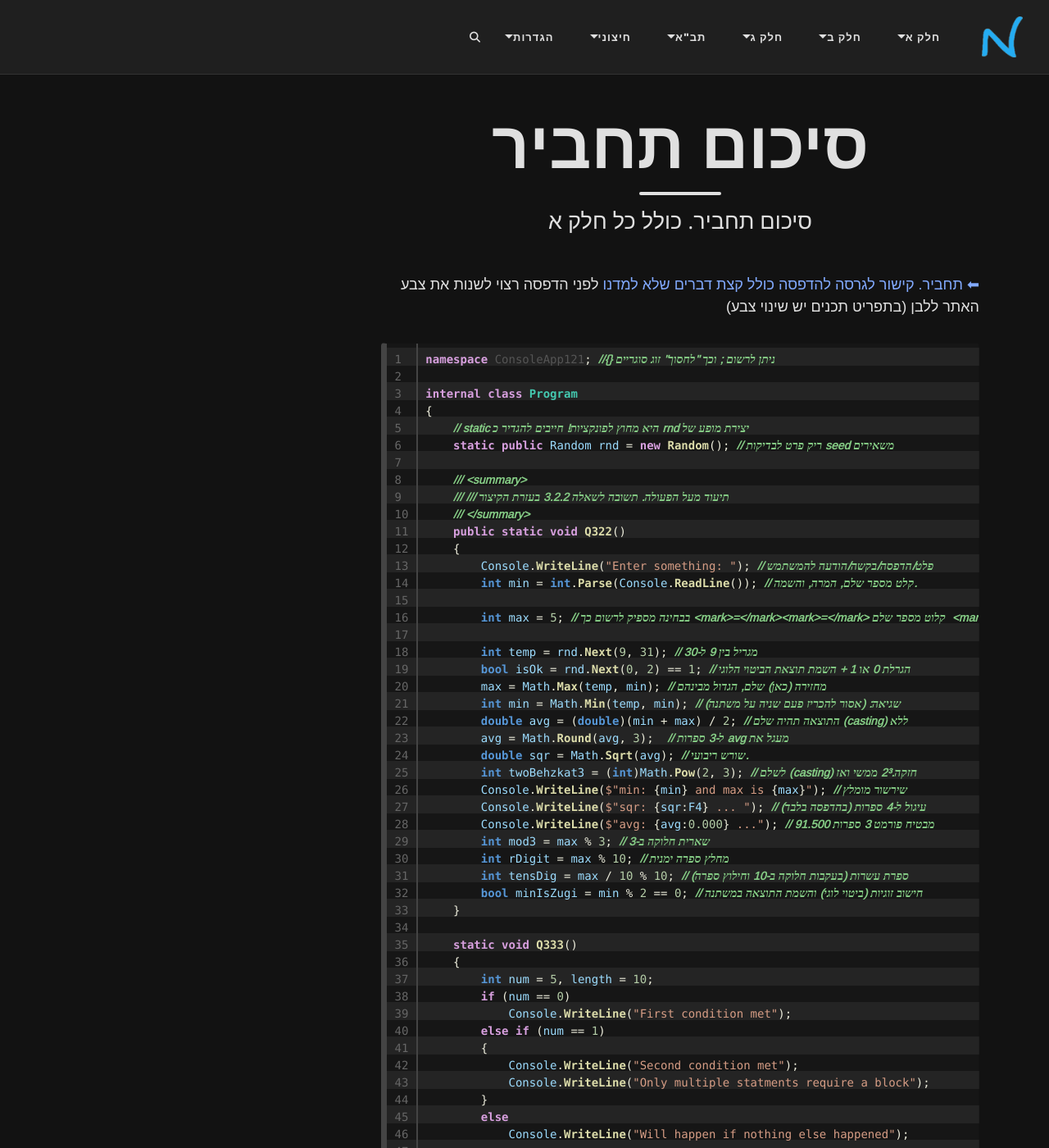
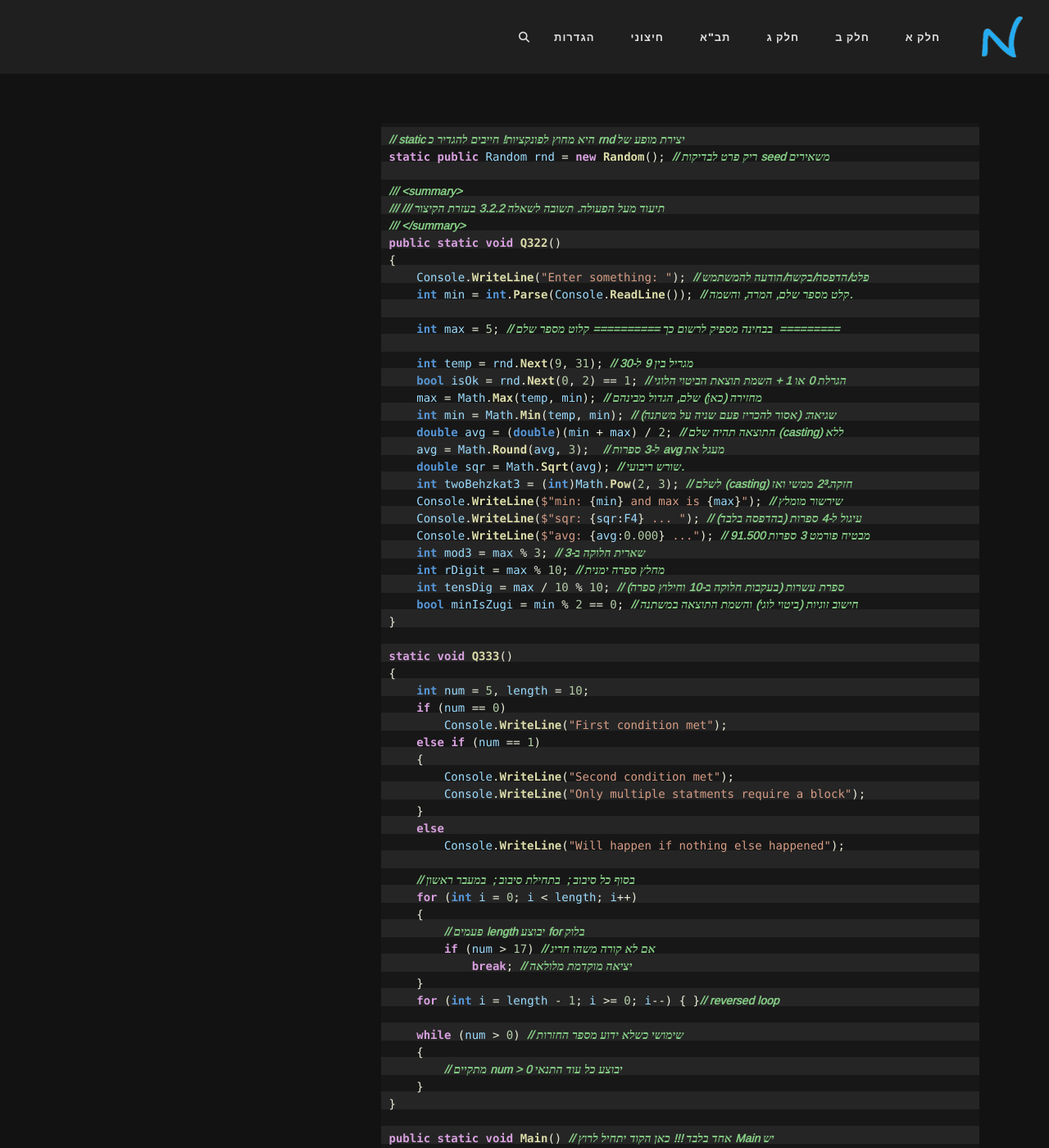
Before and after one commit to 3strategy/BeautifulYesodot, a Jekyll site: the page built from cs/ChapterSyntaxSummary2.md, in a window 1280 px wide and 1400 px high. Shown: the whole window at 82% size. Built offline with Jekyll 4.4.1, drawn with Linux system fonts in a browser that asks for light colours; comment, search, counter and statistics services are not loaded; some of the changed text lies outside the part shown.

Commit message:
removed redundant summaries. update page-to-print template to skip title. added tags for summary תקציר to show up on searches. updated links. Added Objects summary

````diff
--- a/_config.yml
+++ b/_config.yml
@@ -83,6 +83,7 @@
         - תרגול 5.3: "/cs/Chapter5Ex5.3"
 
     - תקציר עד כאן: "/cs/ChapterSyntaxSummary"
+    - תקציר א: "/cs/ChapterSyntaxSummary2"
 
 
   חלק ב:
@@ -126,7 +127,7 @@
         - אינדקס צפייה: "/cs2/VideoLinks/Chapter9VidLinks/"
         - סרטוני פרק 9: "https://www.youtube.com/playlist?list=PLnVUJu2KuoA2cT3X-Fui7j6HZJWZM6vnK"
 
-    - תקציר תחביר: "/cs2/ChapterSyntaxSummaryToPrint"
+    - תקציר תחביר: "/cs2/ChapterSyntaxSummary"
 
   חלק ג:
     - סיכום הפרקים הקודמים: "/cs3e/ChapterGimelOpening/"
@@ -144,6 +145,7 @@
         - 11.1.2 תרגול אינטרקטיבי: "/cs3e/Ex/Ex11.1objects_array_interactive.html"
         - כתיבת מחלקות 11.2: "/cs3e/Objects_02_BuildingClasses"
         - זום 26.1.29: "/cs3e/Objects_02_BuildingClasses/#id_zoom26_1_29"
+        - תקציר תחביר למבחן 11.2: "/cs3e/Objects_02_IntermediarySummary"
         - 11.3 Don't Ask, Tell: "/cs3e/Objects_03_DontAskTell/"
         - 11.4 In C#: "/cs3e/Objects_04_in_csharp/"
         - קישורים 11.9: "/cs3e/Objects_09_Links/"
--- a/_layouts/page-to-print.html
+++ b/_layouts/page-to-print.html
@@ -9,6 +9,10 @@
     border: none !important;
     box-shadow: none !important;
     outline: none !important;
+  }
+  /* hide page title in print layout */
+  .page-heading h1 {
+    display: none !important;
   }
 </style>
 
--- a/cs/ChapterSyntaxSummary.md
+++ b/cs/ChapterSyntaxSummary.md
@@ -1,68 +1,49 @@
 ---
-layout: page
-title: "סיכום תחביר"
+layout: page-to-print
+title: "סיכום תחביר שיעורים 1,2"
 subtitle: "סיכום תחביר. כרגע כולל את שיעורים 1, 2 ועוד קצת"
 tags: [סיכום, תחביר, syntax]
 mathjax: true
 lang: he
 ---
 
-לא למדנו עדיין את שורות 26, 27, 29,30,31 אבל רשמתי בכל זאת
-
-הפירמוטים בשורות 26,27 לא למבחן (זה פשוט מאד נח אז רציתי שיהיה לכם)
-
-לא למדנו (אכין סרטון) איך לרשום מספר תוכניות באותו עמוד (כל מה שקורה בשורות 33-40). שורה 36 היא נקודת ההתחלה, ומשם הקוד ימשיך ל-Q322 כלומר לבצע את שורה 10 ואילך. מי שצפה בקמפוס כבר פגש את זה.
-
-[⬅ תחביר. קישור לגרסה להדפסה כולל קצת דברים שלא למדנו](/cs/ChapterSyntaxSummaryToPrint)
-
-לפני הדפסה רצוי לשנות את צבע האתר ללבן (בתפריט תכנים יש שינוי צבע)
-
-[⬅ תחביר. קישור לגרסה להדפסה כולל כל חלק א](/cs/ChapterSyntaxSummary2ToPrint)
-
-[⬅ תחביר. קישור לגרסה כולל כל חלק א](/cs/ChapterSyntaxSummary2)
-
-{% highlight csharp linenos %}namespace ConsoleApp121; //{} ניתן לרשום ; וכך "לחסוך" זוג סוגריים
-
-internal class Program
-{
-  // היא מחוץ לפונקציות rnd יצירת מופע של
-  static public Random rnd = new Random(); // ריק פרט לבדיקות seed משאירים
-  /// <summary>
-  /// /// תיעוד מעל הפעולה. תשובה לשאלה 3.2.2 בעזרת הקיצור
-  /// </summary>
-  public static void Q322()
-  {
-    Console.WriteLine("Enter something: "); // פלט/הדפסה/בקשה/הודעה להמשתמש
-    int min = int.Parse(Console.ReadLine()); // קלט מספר שלם, המרה, והשמה.
-
-    int max = // בבחינה מספיק לרשום כך ========== קלוט מספר שלם  =========
-
-    int temp = rnd.Next(5, 11); // מגריל בין 5 ל-10
-
-    int max = Math.Max(temp, min); // מחזירה (כאן) שלם, הגדול מבינהם
-    min = Math.Min(temp, min); // אסור להכריז פעם שניה על משתנה
-    double avg = (double)(min + max) / 2; // התוצאה תהיה שלם (casting) ללא
-    avg = Math.Round(avg, 3);  // ל-3 ספרות avg מעגל את
-    double sqr = Math.Sqrt(avg); // שורש ריבועי.
-    int twoBehzkat3 = (int)Math.Pow(2, 3); // לשלם (casting) חזקה.2³ ממשי ואז
-    Console.WriteLine($"min: {min} and max is {max}"); // שירשור מומלץ
-    Console.WriteLine($"sqr: {sqr:F4} ... "); // (עיגול ל-4 ספרות (בהדפסה בלבד
-    Console.WriteLine($"avg: {avg:0.000} ..."); // 91.500 מבטיח פורמט 3 ספרות
-    int mod3 = max % 3; // שארית חלוקה ב-3
-    int rDigit = max % 10; // מחלץ ספרה ימנית
-    int tensDig = max / 10 % 10; // (ספרת עשרות (בעקבות חלוקה ב-10 וחילוץ ספרה
-    bool minIsZugi = min % 2 == 0; // חישוב זוגיות (ביטוי לוגי) והשמת התוצאה במשתנה
-  }
-  static void Main2()
-  {
-  }
-  static void Main() // אחד בלבד !!! כאן הקוד יתחיל לרוץ Main יש
-  {
-    Q322(); // Q322 (קריאה לפעולה (פונקציה
-    Main2(); // הדרך לכתוב ולהפעיל כמה תכניות באותו פרוייקט
-  }
-}
-{% endhighlight %}
 
 
-[⬅ תחביר. קישור לגרסה להדפסה כולל קצת דברים שלא למדנו](/cs/ChapterSyntaxSummaryToPrint)
+```csharp
+// היא מחוץ לפונקציות rnd יצירת מופע של
+static public Random rnd = new Random(); // ריק פרט לבדיקות seed משאירים
+/// <summary>
+/// /// תיעוד מעל הפעולה. תשובה לשאלה 3.2.2 בעזרת הקיצור
+/// </summary>
+public static void Q322()
+{
+  Console.WriteLine("Enter something: "); // פלט/הדפסה/בקשה/הודעה להמשתמש
+  int min = int.Parse(Console.ReadLine()); // קלט מספר שלם, המרה, והשמה.
+
+  int max = // בבחינה מספיק לרשום כך ========== קלוט מספר שלם  =========
+
+  int temp = rnd.Next(5, 11); // מגריל בין 5 ל-10
+
+  int max = Math.Max(temp, min); // מחזירה (כאן) שלם, הגדול מבינהם
+  min = Math.Min(temp, min); // אסור להכריז פעם שניה על משתנה
+  double avg = (double)(min + max) / 2; // התוצאה תהיה שלם (casting) ללא
+  avg = Math.Round(avg, 3);  // ל-3 ספרות avg מעגל את
+  double sqr = Math.Sqrt(avg); // שורש ריבועי.
+  int twoBehzkat3 = (int)Math.Pow(2, 3); // לשלם (casting) חזקה.2³ ממשי ואז
+  Console.WriteLine($"min: {min} and max is {max}"); // שירשור מומלץ
+  Console.WriteLine($"sqr: {sqr:F4} ... "); // (עיגול ל-4 ספרות (בהדפסה בלבד
+  Console.WriteLine($"avg: {avg:0.000} ..."); // 91.500 מבטיח פורמט 3 ספרות
+  int mod3 = max % 3; // שארית חלוקה ב-3
+  int rDigit = max % 10; // מחלץ ספרה ימנית
+  int tensDig = max / 10 % 10; // (ספרת עשרות (בעקבות חלוקה ב-10 וחילוץ ספרה
+  bool minIsZugi = min % 2 == 0; // חישוב זוגיות (ביטוי לוגי) והשמת התוצאה במשתנה
+}
+static void Main2()
+{
+}
+static void Main() // אחד בלבד !!! כאן הקוד יתחיל לרוץ Main יש
+{
+  Q322(); // Q322 (קריאה לפעולה (פונקציה
+  Main2(); // הדרך לכתוב ולהפעיל כמה תכניות באותו פרוייקט
+}
+```
--- a/cs/ChapterSyntaxSummary2.md
+++ b/cs/ChapterSyntaxSummary2.md
@@ -1,85 +1,76 @@
 ---
-layout: page
-title: "סיכום תחביר"
-subtitle: "סיכום תחביר. כולל כל חלק א"
-tags: [סיכום, תחביר, syntax]
+layout: page-to-print
+tags: [סיכום, תחביר, syntax, summary]
+title: תקציר תחביר חלק א
 mathjax: true
 lang: he
 ---
 
-[⬅ תחביר. קישור לגרסה להדפסה כולל קצת דברים שלא למדנו](/cs/ChapterSyntaxSummary2ToPrint)
-לפני הדפסה רצוי לשנות את צבע האתר ללבן (בתפריט תכנים יש שינוי צבע)
 
-{% highlight csharp linenos %}namespace ConsoleApp121; //{} ניתן לרשום ; וכך "לחסוך" זוג סוגריים
 
-internal class Program
+```csharp
+// static היא מחוץ לפונקציות! חייבים להגדיר כ rnd יצירת מופע של
+static public Random rnd = new Random(); // ריק פרט לבדיקות seed משאירים
+
+/// <summary>
+/// /// תיעוד מעל הפעולה. תשובה לשאלה 3.2.2 בעזרת הקיצור
+/// </summary>
+public static void Q322()
 {
-    // static היא מחוץ לפונקציות! חייבים להגדיר כ rnd יצירת מופע של
-    static public Random rnd = new Random(); // ריק פרט לבדיקות seed משאירים
+    Console.WriteLine("Enter something: "); // פלט/הדפסה/בקשה/הודעה להמשתמש
+    int min = int.Parse(Console.ReadLine()); // קלט מספר שלם, המרה, והשמה.
 
-    /// <summary>
-    /// /// תיעוד מעל הפעולה. תשובה לשאלה 3.2.2 בעזרת הקיצור
-    /// </summary>
-    public static void Q322()
+    int max = 5; // בבחינה מספיק לרשום כך ========== קלוט מספר שלם  =========
+
+    int temp = rnd.Next(9, 31); // מגריל בין 9 ל-30
+    bool isOk = rnd.Next(0, 2) == 1; // הגרלת 0 או 1 + השמת תוצאת הביטוי הלוגי
+    max = Math.Max(temp, min); // מחזירה (כאן) שלם, הגדול מבינהם
+    int min = Math.Min(temp, min); // (שגיאה: (אסור להכריז פעם שניה על משתנה
+    double avg = (double)(min + max) / 2; // התוצאה תהיה שלם (casting) ללא
+    avg = Math.Round(avg, 3);  // ל-3 ספרות avg מעגל את
+    double sqr = Math.Sqrt(avg); // שורש ריבועי.
+    int twoBehzkat3 = (int)Math.Pow(2, 3); // לשלם (casting) חזקה.2³ ממשי ואז
+    Console.WriteLine($"min: {min} and max is {max}"); // שירשור מומלץ
+    Console.WriteLine($"sqr: {sqr:F4} ... "); // (עיגול ל-4 ספרות (בהדפסה בלבד
+    Console.WriteLine($"avg: {avg:0.000} ..."); // 91.500 מבטיח פורמט 3 ספרות
+    int mod3 = max % 3; // שארית חלוקה ב-3
+    int rDigit = max % 10; // מחלץ ספרה ימנית
+    int tensDig = max / 10 % 10; // (ספרת עשרות (בעקבות חלוקה ב-10 וחילוץ ספרה
+    bool minIsZugi = min % 2 == 0; // חישוב זוגיות (ביטוי לוגי) והשמת התוצאה במשתנה
+}
+
+static void Q333()
+{
+    int num = 5, length = 10;
+    if (num == 0)
+        Console.WriteLine("First condition met");
+    else if (num == 1)
     {
-        Console.WriteLine("Enter something: "); // פלט/הדפסה/בקשה/הודעה להמשתמש
-        int min = int.Parse(Console.ReadLine()); // קלט מספר שלם, המרה, והשמה.
+        Console.WriteLine("Second condition met");
+        Console.WriteLine("Only multiple statments require a block");
+    }
+    else
+        Console.WriteLine("Will happen if nothing else happened");
 
-        int max = 5; // בבחינה מספיק לרשום כך ========== קלוט מספר שלם  =========
+    // בסוף כל סיבוב ;  בתחילת סיבוב ;  במעבר ראשון
+    for (int i = 0; i < length; i++)
+    {
+        // פעמים length יבוצע for בלוק
+        if (num > 17) // אם לא קורה משהו חריג
+            break; // יציאה מוקדמת מלולאה
+    }
+    for (int i = length - 1; i >= 0; i--) { }// reversed loop
 
-        int temp = rnd.Next(9, 31); // מגריל בין 9 ל-30
-        bool isOk = rnd.Next(0, 2) == 1; // הגרלת 0 או 1 + השמת תוצאת הביטוי הלוגי
-        max = Math.Max(temp, min); // מחזירה (כאן) שלם, הגדול מבינהם
-        int min = Math.Min(temp, min); // (שגיאה: (אסור להכריז פעם שניה על משתנה
-        double avg = (double)(min + max) / 2; // התוצאה תהיה שלם (casting) ללא
-        avg = Math.Round(avg, 3);  // ל-3 ספרות avg מעגל את
-        double sqr = Math.Sqrt(avg); // שורש ריבועי.
-        int twoBehzkat3 = (int)Math.Pow(2, 3); // לשלם (casting) חזקה.2³ ממשי ואז
-        Console.WriteLine($"min: {min} and max is {max}"); // שירשור מומלץ
-        Console.WriteLine($"sqr: {sqr:F4} ... "); // (עיגול ל-4 ספרות (בהדפסה בלבד
-        Console.WriteLine($"avg: {avg:0.000} ..."); // 91.500 מבטיח פורמט 3 ספרות
-        int mod3 = max % 3; // שארית חלוקה ב-3
-        int rDigit = max % 10; // מחלץ ספרה ימנית
-        int tensDig = max / 10 % 10; // (ספרת עשרות (בעקבות חלוקה ב-10 וחילוץ ספרה
-        bool minIsZugi = min % 2 == 0; // חישוב זוגיות (ביטוי לוגי) והשמת התוצאה במשתנה
-    }
-
-    static void Q333()
+    while (num > 0) // שימושי כשלא ידוע מספר החזרות
     {
-        int num = 5, length = 10;
-        if (num == 0)
-            Console.WriteLine("First condition met");
-        else if (num == 1)
-        {
-            Console.WriteLine("Second condition met");
-            Console.WriteLine("Only multiple statments require a block");
-        }
-        else
-            Console.WriteLine("Will happen if nothing else happened");
-
-        // בסוף כל סיבוב ;  בתחילת סיבוב ;  במעבר ראשון
-        for (int i = 0; i < length; i++)
-        {
-            // פעמים length יבוצע for בלוק
-            if (num > 17) // אם לא קורה משהו חריג
-                break; // יציאה מוקדמת מלולאה
-        }
-        for (int i = length - 1; i >= 0; i--) { }// reversed loop
-
-        while (num > 0) // שימושי כשלא ידוע מספר החזרות
-        {
-            // מתקיים num > 0 יבוצע כל עוד התנאי
-        }
-    }
-
-    public static void Main() // אחד בלבד !!! כאן הקוד יתחיל לרוץ Main יש
-    {
-        Q322(); // Q322 (קריאה לפעולה (פונקציה
-        Q333(); // הדרך לכתוב ולהפעיל כמה תכניות באותו פרוייקט
+        // מתקיים num > 0 יבוצע כל עוד התנאי
     }
 }
 
-{% endhighlight %}
+public static void Main() // אחד בלבד !!! כאן הקוד יתחיל לרוץ Main יש
+{
+    Q322(); // Q322 (קריאה לפעולה (פונקציה
+    Q333(); // הדרך לכתוב ולהפעיל כמה תכניות באותו פרוייקט
+}
 
-
-[⬅ תחביר. קישור לגרסה להדפסה כולל קצת דברים שלא למדנו](/cs/ChapterSyntaxSummary2ToPrint)
+```
````
Also changed, not shown: cs/ChapterSyntaxSummary2ToPrint.md (deleted, +0 -72 lines), cs/ChapterSyntaxSummary2java.md (+3 -3 lines), cs/ChapterSyntaxSummaryToPrint.md (deleted, +0 -44 lines), cs2/ChapterSyntaxSummaryToPrint.md (+4 -0 lines), cs3e/Objects_02_IntermediarySummary.md (added, +148 -0 lines).
